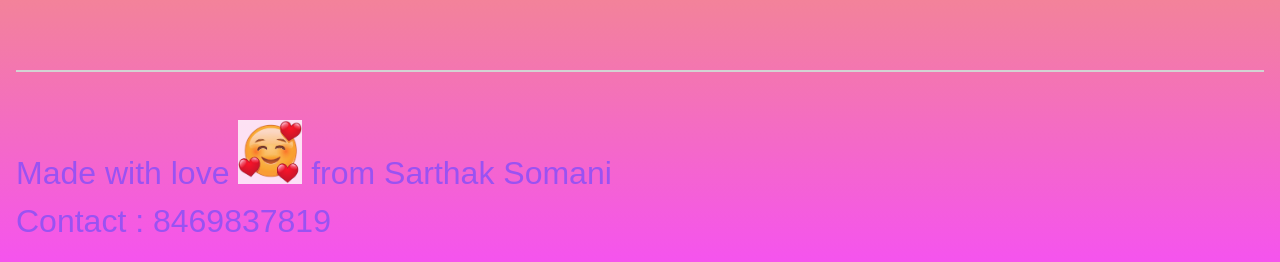
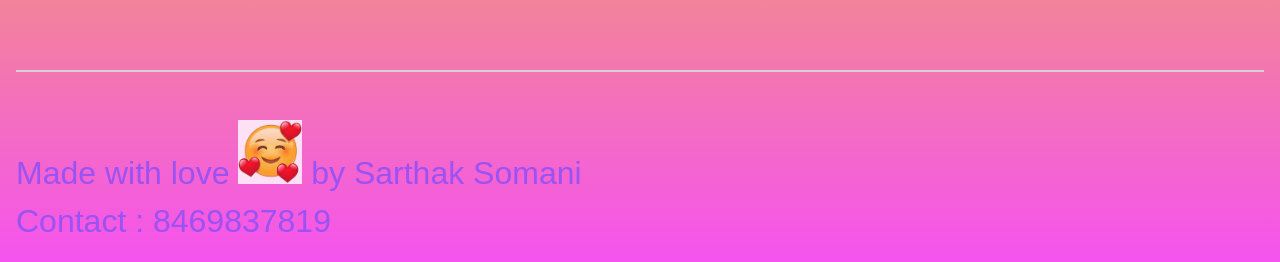
Before and after one commit to sarthak2991/spotify-song-recommender-reactjs, a React app: page public/index.html in a window 1280 px wide. Shown: the part 857-1119 px from the top of the page. Built offline with nearby package versions, Linux system fonts and the light colour scheme.

Commit message:
Update index.html

```diff
--- a/public/index.html
+++ b/public/index.html
@@ -19,6 +19,6 @@
   </head>
   <body>
     <div id="main-content" ></div>
-    <footer id="footer">Made with love  <img src="./istockphoto-1138913775-612x612.jpg">  from Sarthak Somani <br><br> Contact : 8469837819</footer>
+    <footer id="footer">Made with love  <img src="./istockphoto-1138913775-612x612.jpg">  by Sarthak Somani <br><br> Contact : 8469837819</footer>
 </body>
 </html>
```
